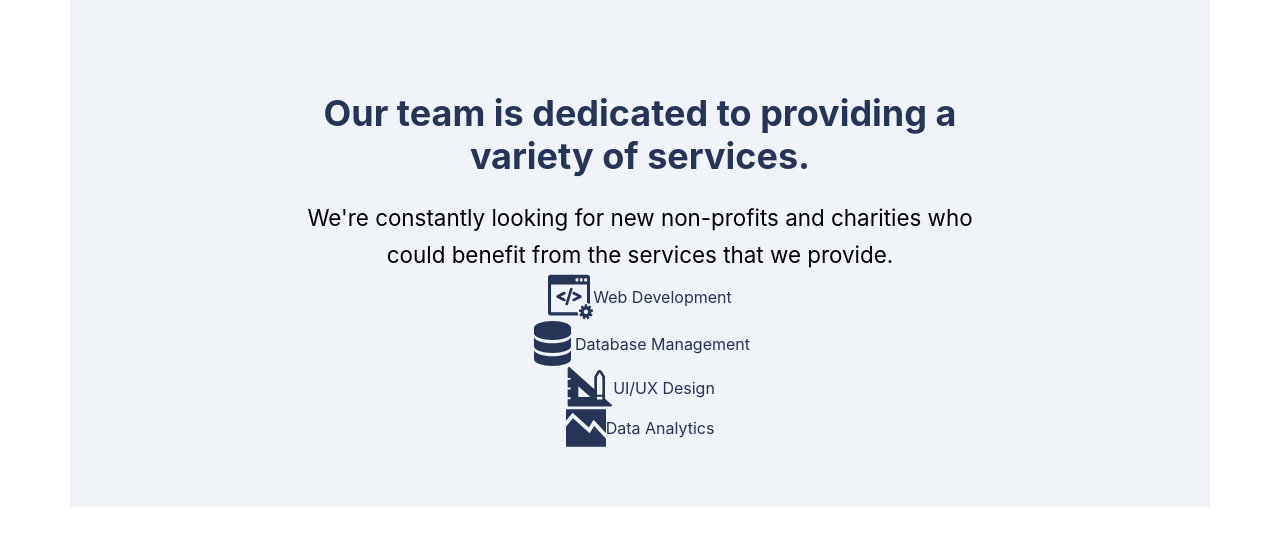
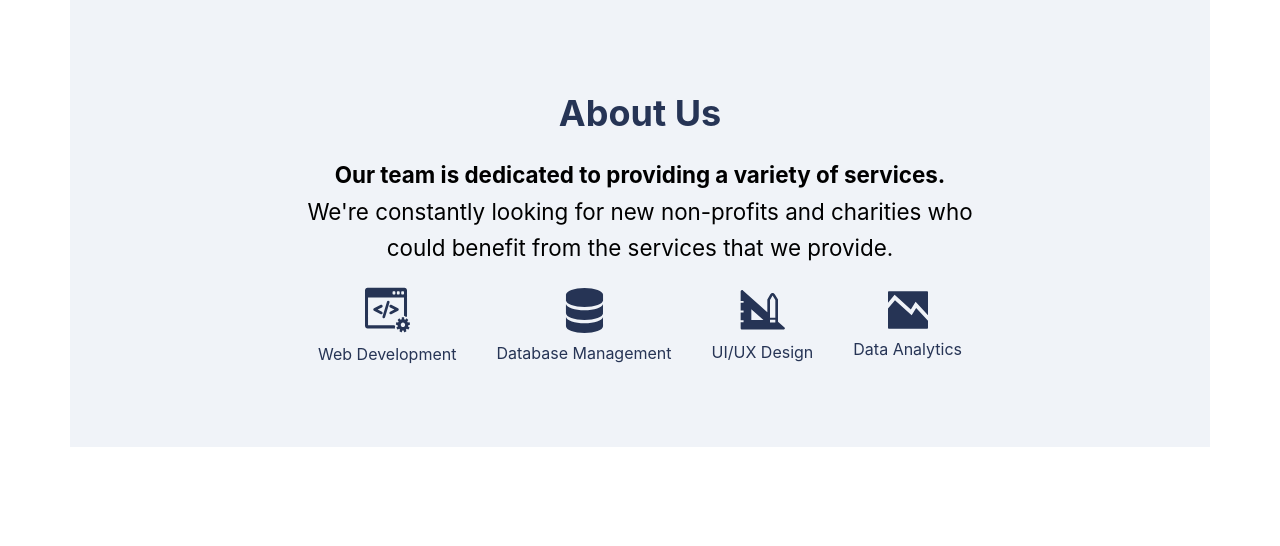
Before and after one commit to Software-For-Love/sfl-website-v2, a Gatsby site: page / in a window 1280 px wide. Built offline with nearby package versions, Linux system fonts and the light colour scheme; Gatsby itself is replaced by a stand-in of ours.

Commit message:
Fixes up the About Us section of the new homepage

```diff
--- a/src/components/AboutUsSection.jsx
+++ b/src/components/AboutUsSection.jsx
@@ -5,7 +5,8 @@ import "../sass/components/_image_group.scss";
 export default class AboutUsSection extends React.Component {
 
   render() {
-	let title = "Our team is dedicated to providing a variety of services."
+	let title = "About Us"
+	let subtitle = "Our team is dedicated to providing a variety of services."
 	let content = "We're constantly looking for new non-profits and charities who could benefit from the services that we provide."
 	let align = "center" //CURRENTLY THIS JUST DOES NOTHING
 	let image_group = [
@@ -18,7 +19,7 @@ export default class AboutUsSection extends React.Component {
 	const IconGroup = ({ image, caption }) => {
 
 		return 	(
-			<div className="image-group-container">
+			<div className="image-group-media">
 				<img src={withPrefix(image)}/>
 				<div style={{color:"#263455"}}>
 					{caption}
@@ -40,18 +41,19 @@ export default class AboutUsSection extends React.Component {
 				<div className="flex-2 section__body cell" >
 					<div>
 						<div className="section__title" style={{fontSize: "1.4em", fontWeight: "bold", color:"#000"}}>
-							{/*title*/}
+							{subtitle}
 						</div>
 						<div className="section__copy" style={{fontSize: "1.4em", color:"#000"}}>
 							{content}
 						</div>
 					</div>
+					<div className="image-group-container">
+						{image_group.map((i) => (
 
-					{image_group.map((i) => (
+							<IconGroup key={i} image={i.image} caption ={i.caption}/>
 
-						<IconGroup key={i} image={i.image} caption ={i.caption}/>
-
-					))}
+						))}
+					</div>
 
 					{/*<div className="image-group-container">
 						map(_.get(feature, "image_group", null), (image_info, image_idx) => (
```
